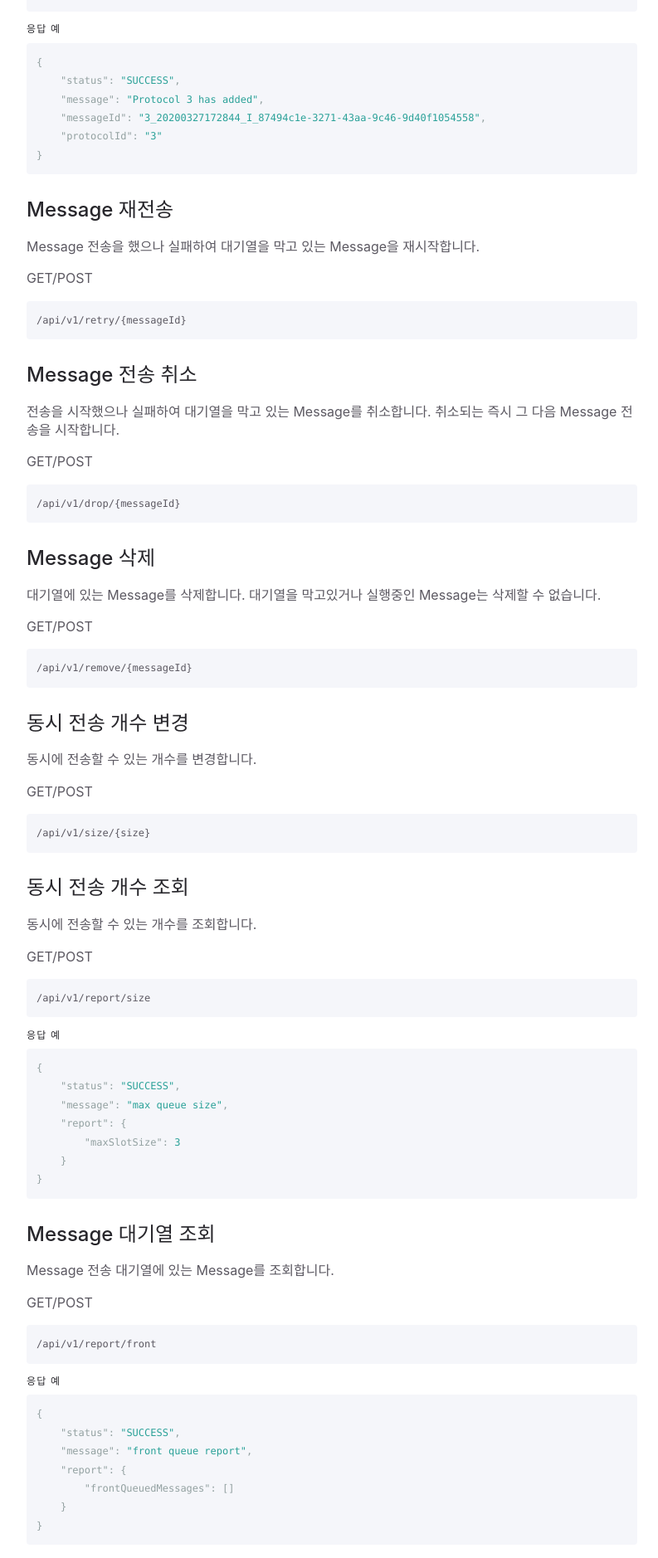
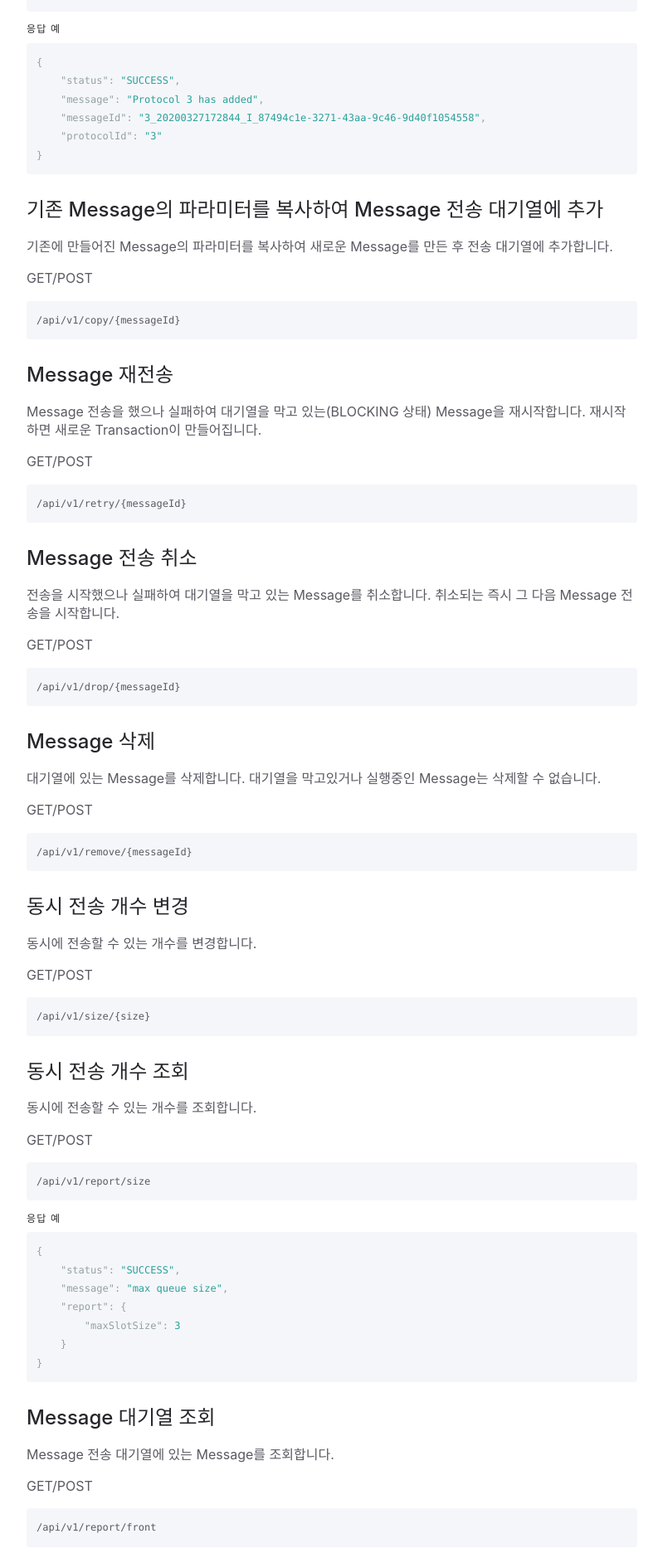
Before and after one commit to oasis-official/oasis-official.github.io, a Jekyll site: the page built from docs/camel/api.md, in a window 1280 px wide. Shown: the part 1931-3809 px from the top of the page at 83% size, without its empty margins (356-1149 px from the left). Built offline with Jekyll 4.4.1, drawn with Linux system fonts in a browser that asks for light colours; some of the changed text lies outside the part shown.

Commit message:
Update api.md

````diff
--- a/docs/camel/api.md
+++ b/docs/camel/api.md
@@ -96,10 +96,18 @@ GET/POST
 }
 ```
 
+## 기존 Message의 파라미터를 복사하여 Message 전송 대기열에 추가
+기존에 만들어진 Message의 파라미터를 복사하여 새로운 Message를 만든 후 전송 대기열에 추가합니다.
 
 
+GET/POST
+```
+/api/v1/copy/{messageId}
+```
+
 ## Message 재전송
-Message 전송을 했으나 실패하여 대기열을 막고 있는 Message을 재시작합니다.
+Message 전송을 했으나 실패하여 대기열을 막고 있는(BLOCKING 상태) Message을 재시작합니다.
+재시작하면 새로운 Transaction이 만들어집니다.
 
 
 GET/POST
````
